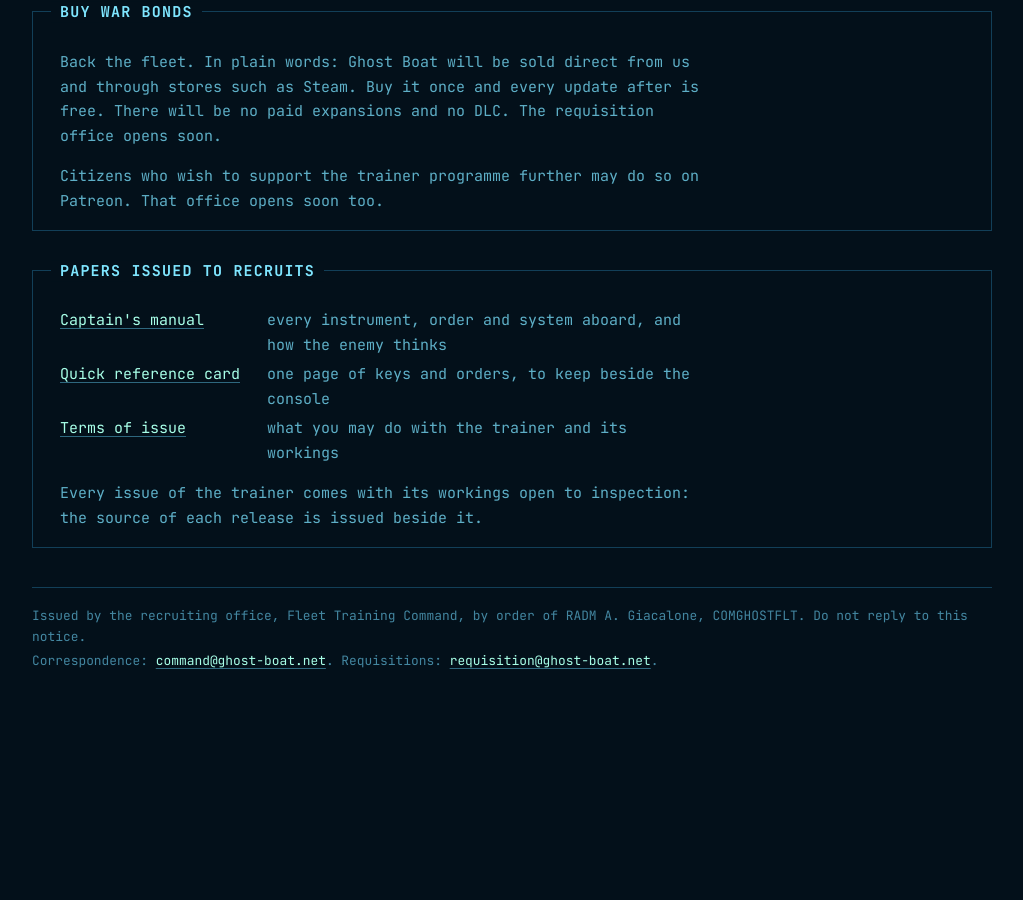
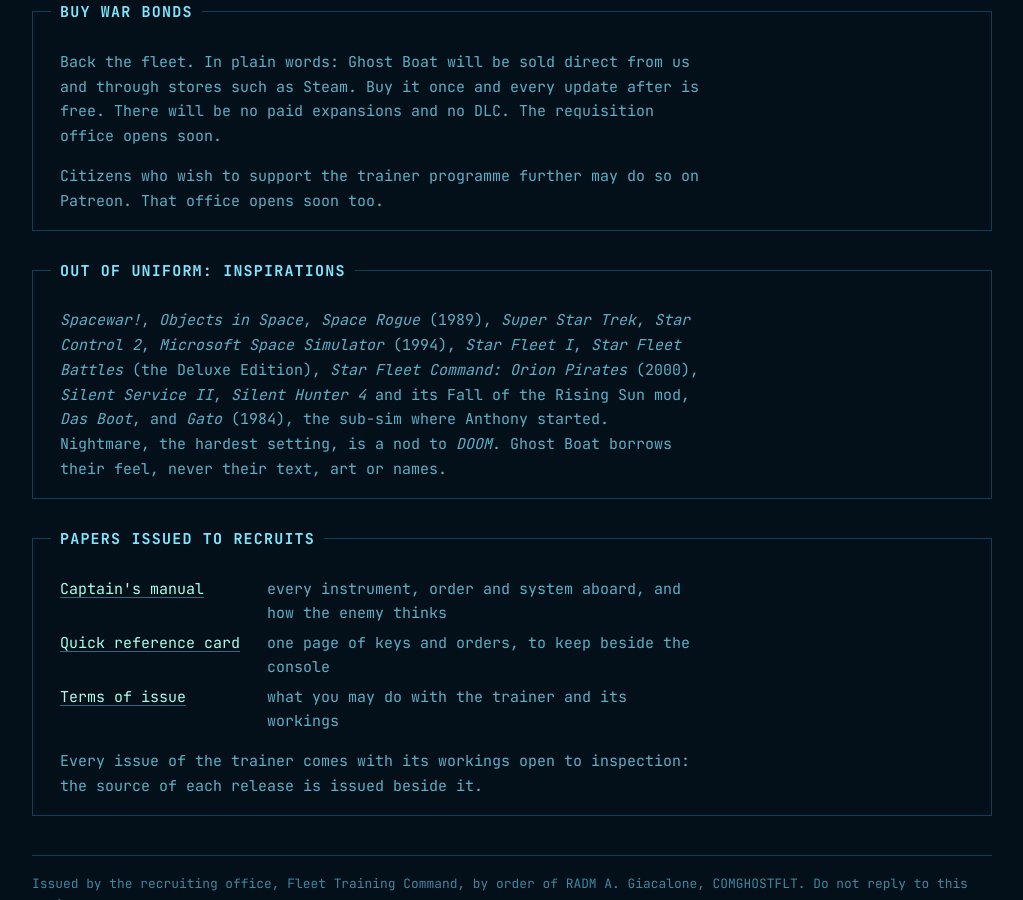
Before and after one commit to agiacalone/ghostboat, a Jekyll site: the page built from index.html, in a window 1280 px wide and 900 px high, scrolled down 10296 px. Shown: the whole window, without its empty margins (128-1151 px from the left). Built offline with Jekyll 4.4.1, drawn with Linux system fonts in a browser that asks for light colours; before the commit the page ends 11010 px from its top, so only the background shows below that.

Commit message:
Out of uniform: the inspirations, as the game's README lists them
Co-Authored-By: Claude Opus 5.5 <noreply@anthropic.com>
Claude-Session: https://claude.ai/code/session_01LMsLD8JpZJQjdx6PZqxKxg

```diff
--- a/index.html
+++ b/index.html
@@ -172,6 +172,11 @@ BT</pre>
   <p>Citizens who wish to support the trainer programme further may do so on Patreon. That office opens soon too.</p>
 </section>
 
+<section class="window" aria-labelledby="inspirations">
+  <h2 id="inspirations">Out of uniform: inspirations</h2>
+  <p><em>Spacewar!</em>, <em>Objects in Space</em>, <em>Space Rogue</em> (1989), <em>Super Star Trek</em>, <em>Star Control 2</em>, <em>Microsoft Space Simulator</em> (1994), <em>Star Fleet I</em>, <em>Star Fleet Battles</em> (the Deluxe Edition), <em>Star Fleet Command: Orion Pirates</em> (2000), <em>Silent Service II</em>, <em>Silent Hunter 4</em> and its Fall of the Rising Sun mod, <em>Das Boot</em>, and <em>Gato</em> (1984), the sub-sim where Anthony started. Nightmare, the hardest setting, is a nod to <em>DOOM</em>. Ghost Boat borrows their feel, never their text, art or names.</p>
+</section>
+
 <section class="window" aria-labelledby="papers">
   <h2 id="papers">Papers issued to recruits</h2>
   <dl class="papers">
```
Also changed, not shown: README.md.
